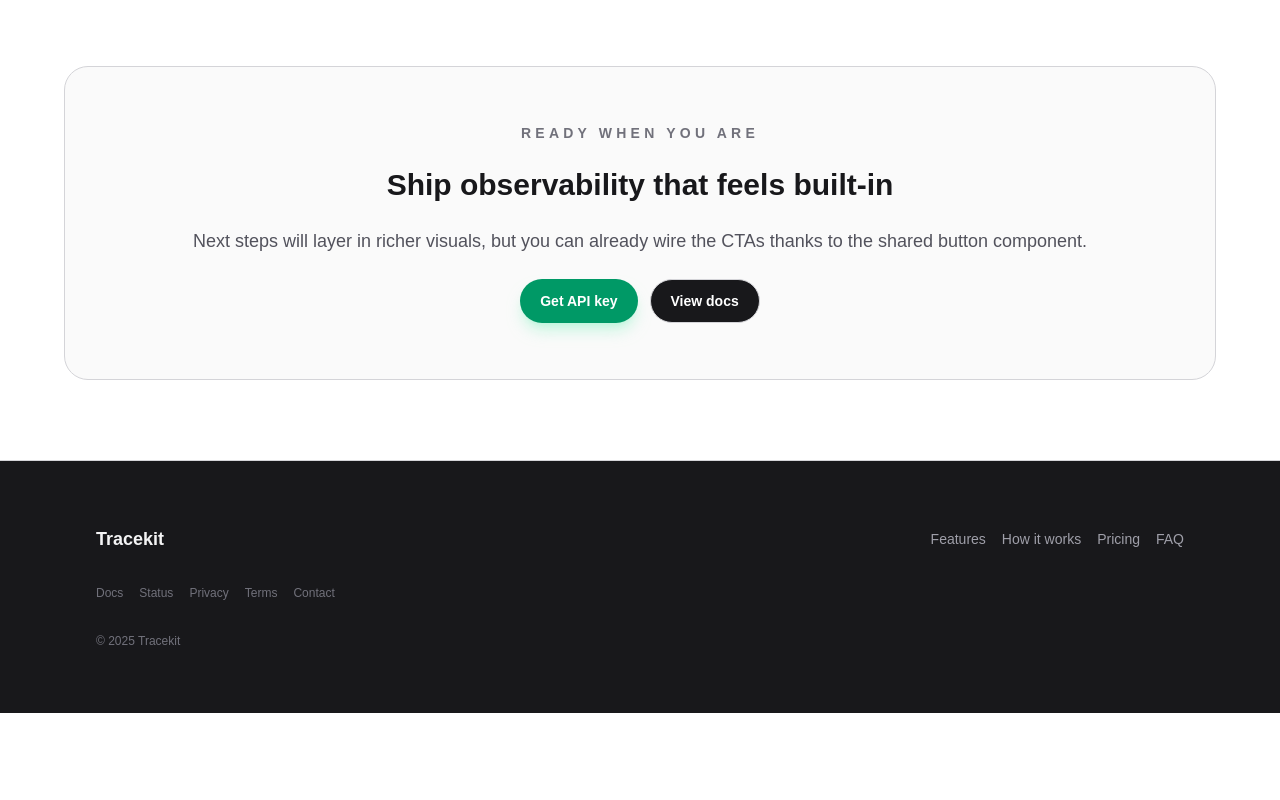
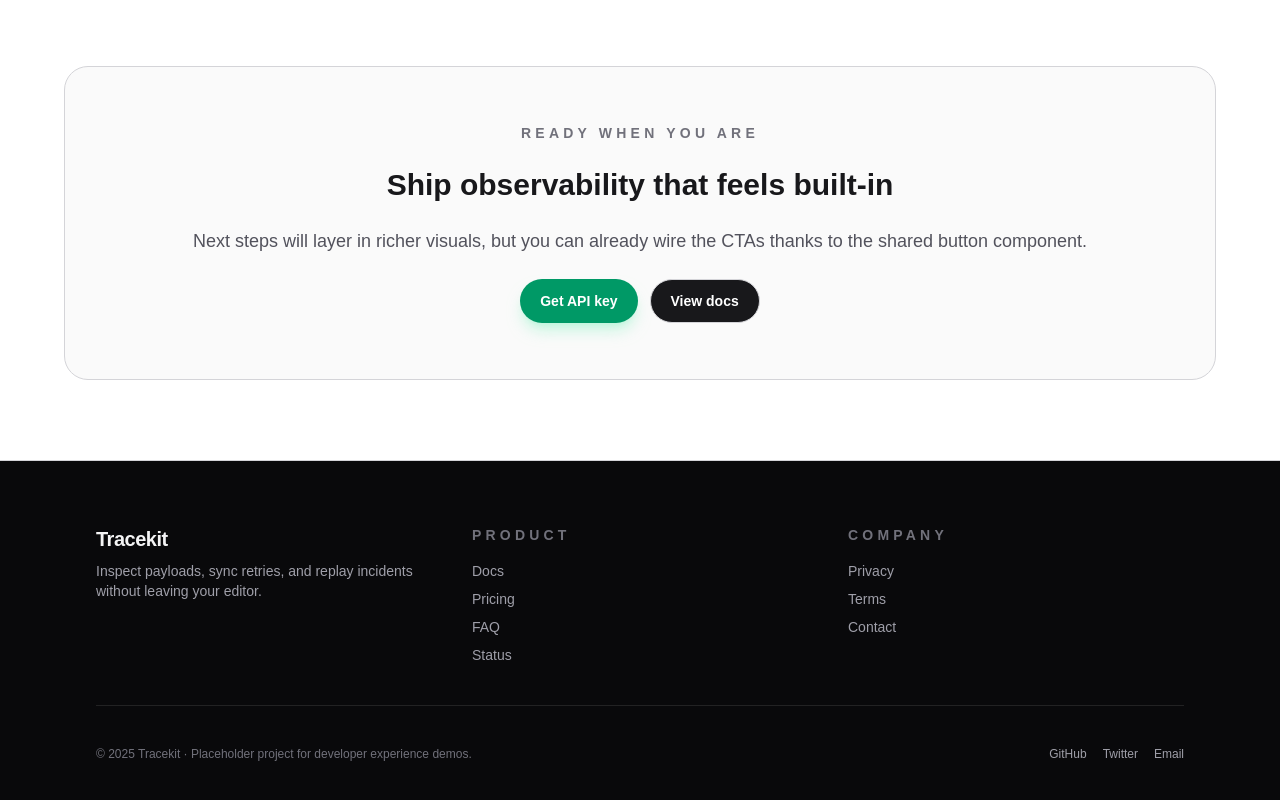
Before and after one commit to Ali-Topal/Tracekit, a Next.js app: page / in a window 1280 px wide. Shown: the part 4444-5244 px from the top of the page. Before the commit the page ends 5157 px from the top, so only its background shows below. Built offline with nearby package versions, Linux system fonts and the light colour scheme.

Commit message:
feat: enhance footer section with dynamic links and social media integration

```diff
--- a/src/components/sections/FooterSection.tsx
+++ b/src/components/sections/FooterSection.tsx
@@ -1,36 +1,63 @@
 import { Container } from "@/components/ui/container";
-import { NAV_ITEMS } from "@/content/site";
+import { FOOTER_LINK_GROUPS } from "@/content/site";
 
-const FOOTER_LINKS = [
-  { label: "Docs", href: "#" },
-  { label: "Status", href: "#" },
-  { label: "Privacy", href: "#" },
-  { label: "Terms", href: "#" },
-  { label: "Contact", href: "#" },
+const socialLinks = [
+  { label: "GitHub", href: "#" },
+  { label: "Twitter", href: "#" },
+  { label: "Email", href: "mailto:hello@tracekit.dev" },
 ];
 
 export function FooterSection() {
+  const currentYear = new Date().getFullYear();
+
   return (
-    <footer className="bg-zinc-900 py-16 text-zinc-100">
-      <Container className="space-y-8">
-        <div className="flex flex-wrap items-center justify-between gap-4">
-          <div className="text-lg font-semibold">Tracekit</div>
-          <div className="flex flex-wrap gap-4 text-sm text-zinc-400">
-            {NAV_ITEMS.map((item) => (
-              <a key={item.href} href={item.href} className="hover:text-white">
-                {item.label}
+    <footer className="bg-zinc-950 py-16 text-zinc-100">
+      <Container className="space-y-10">
+        <div className="grid gap-10 border-b border-white/10 pb-10 lg:grid-cols-3">
+          <div className="space-y-2">
+            <p className="text-xl font-semibold tracking-tight">Tracekit</p>
+            <p className="text-sm text-zinc-400">
+              Inspect payloads, sync retries, and replay incidents without leaving your editor.
+            </p>
+          </div>
+          {FOOTER_LINK_GROUPS.map((group) => (
+            <div key={group.title}>
+              <p className="text-sm font-semibold uppercase tracking-[0.3em] text-zinc-500">
+                {group.title}
+              </p>
+              <nav
+                aria-label={`${group.title} links`}
+                className="mt-4 space-y-2 text-sm text-zinc-400"
+              >
+                {group.links.map((link) => (
+                  <a
+                    key={link.label}
+                    href={link.href}
+                    className="block transition hover:text-white focus-visible:text-white focus-visible:outline focus-visible:outline-2 focus-visible:outline-offset-2 focus-visible:outline-white/40"
+                  >
+                    {link.label}
+                  </a>
+                ))}
+              </nav>
+            </div>
+          ))}
+        </div>
+        <div className="flex flex-col gap-4 text-xs text-zinc-500 sm:flex-row sm:items-center sm:justify-between">
+          <p>
+            © {currentYear} Tracekit · Placeholder project for developer experience demos.
+          </p>
+          <div className="flex flex-wrap gap-4" aria-label="Social links">
+            {socialLinks.map((link) => (
+              <a
+                key={link.label}
+                href={link.href}
+                className="text-zinc-400 transition hover:text-white focus-visible:text-white focus-visible:outline focus-visible:outline-2 focus-visible:outline-offset-2 focus-visible:outline-white/40"
+              >
+                {link.label}
               </a>
             ))}
           </div>
         </div>
-        <div className="flex flex-wrap gap-4 text-xs text-zinc-500">
-          {FOOTER_LINKS.map((link) => (
-            <a key={link.label} href={link.href} className="hover:text-white">
-              {link.label}
-            </a>
-          ))}
-        </div>
-        <p className="text-xs text-zinc-500">© {new Date().getFullYear()} Tracekit</p>
       </Container>
     </footer>
   );
--- a/src/content/site.ts
+++ b/src/content/site.ts
@@ -25,6 +25,21 @@ type PricingTier = {
 type FaqItem = {
   question: string;
   answer: string;
+};
+
+type SocialProofLogo = {
+  name: string;
+  wordmark: "text" | "svg";
+};
+
+type FooterLink = {
+  label: string;
+  href: string;
+};
+
+type FooterLinkGroup = {
+  title: string;
+  links: FooterLink[];
 };
 
 export const NAV_ITEMS: Readonly<NavItem[]> = [
@@ -163,3 +178,35 @@ export const CODE_SNIPPET = `curl -X POST https://api.tracekit.dev/v1/events \\
       "currency": "usd"
     }
   }'` as const;
+
+// Fictional placeholder companies for demo purposes only.
+export const SOCIAL_PROOF_LOGOS: Readonly<SocialProofLogo[]> = [
+  { name: "Byteforge", wordmark: "text" },
+  { name: "CloudHarbor", wordmark: "text" },
+  { name: "SignalLint", wordmark: "text" },
+  { name: "NeonPulse", wordmark: "text" },
+  { name: "RelayNest", wordmark: "text" },
+  { name: "DeltaMesh", wordmark: "text" },
+  { name: "StackBeacon", wordmark: "text" },
+  { name: "OrbitOps", wordmark: "text" },
+] as const;
+
+export const FOOTER_LINK_GROUPS: Readonly<FooterLinkGroup[]> = [
+  {
+    title: "Product",
+    links: [
+      { label: "Docs", href: "#" },
+      { label: "Pricing", href: "#pricing" },
+      { label: "FAQ", href: "#faq" },
+      { label: "Status", href: "#" },
+    ],
+  },
+  {
+    title: "Company",
+    links: [
+      { label: "Privacy", href: "#" },
+      { label: "Terms", href: "#" },
+      { label: "Contact", href: "#" },
+    ],
+  },
+] as const;
```
